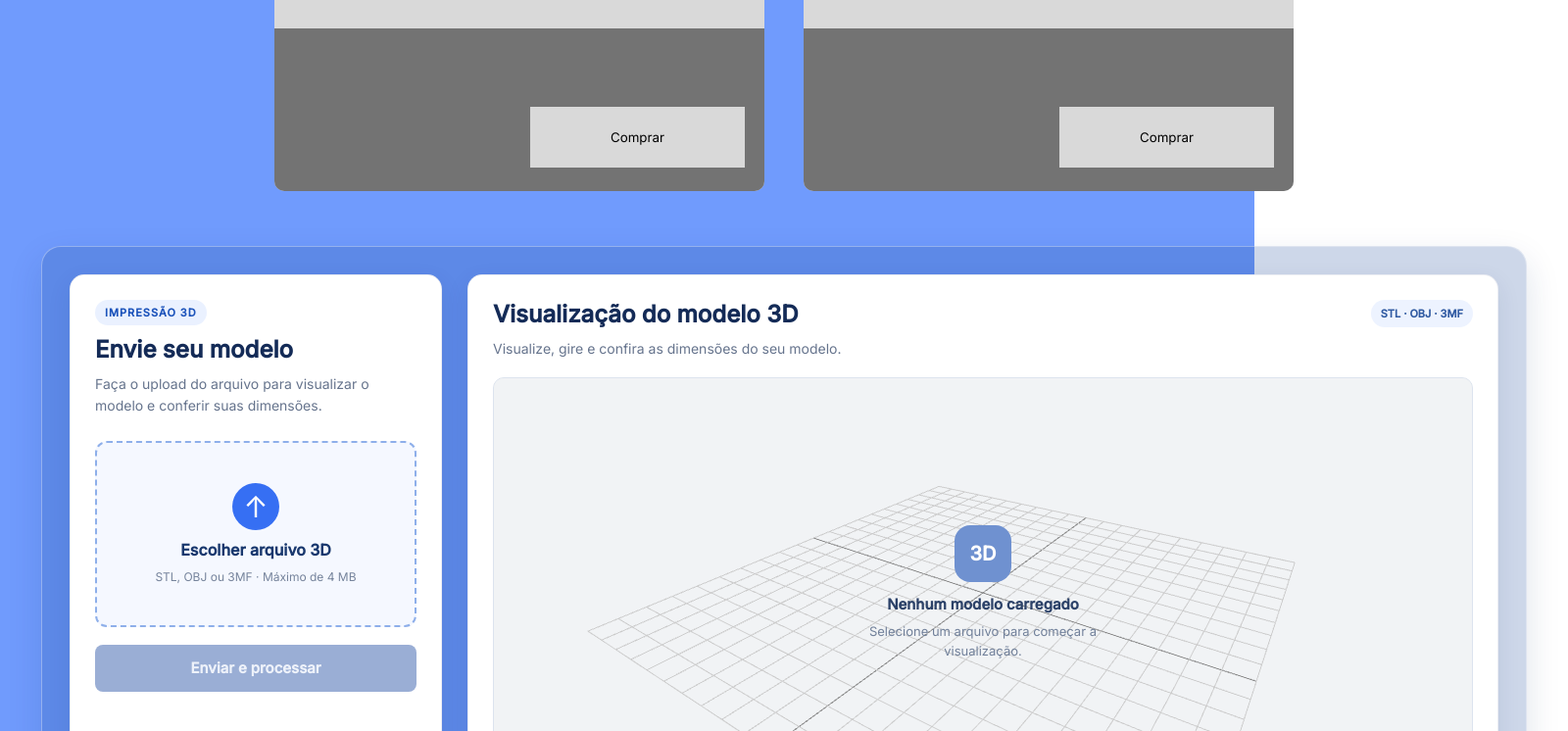
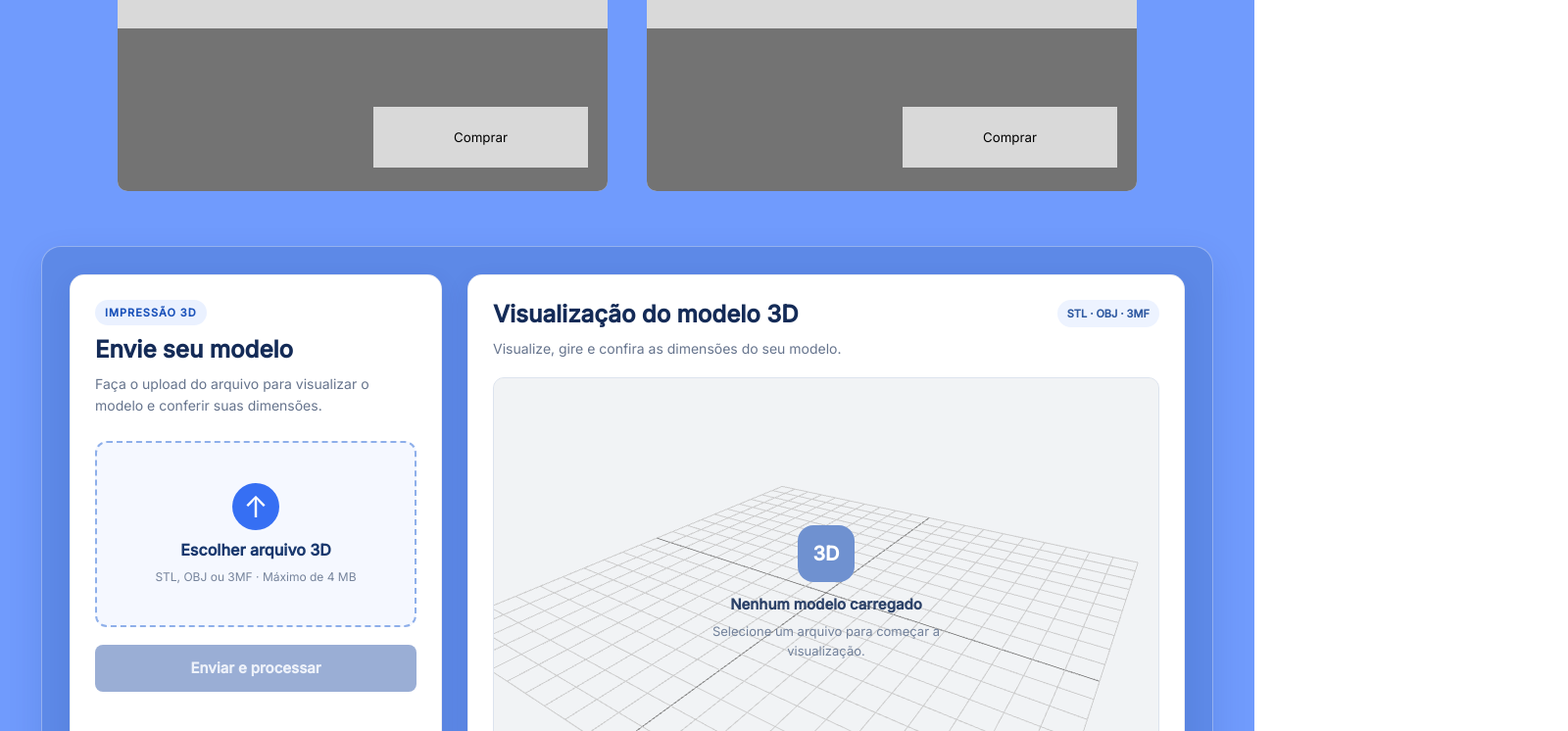
Before and after one commit to noahdondacasagrande-glitch/trabalho_final_web, a React (Vite) app: page /produtos in a window 1280 px wide. Shown: the part 2620-3366 px from the top of the page at 98% size, 1600 px wide, since content can reach past the window. Built offline with nearby package versions, Linux system fonts and the light colour scheme.

Commit message:
Add files via upload

```diff
--- a/src/index.css
+++ b/src/index.css
@@ -1240,9 +1240,12 @@
 }
 
 .produtos-conteudo {
-    width: 1600px;
+    width: 100%;
+    max-width: 1600px;
     margin: 0 auto;
     padding: 24px 42px 0;
+    box-sizing: border-box;
+    overflow-x: hidden;
 }
 
 .produtos-cards {
```
